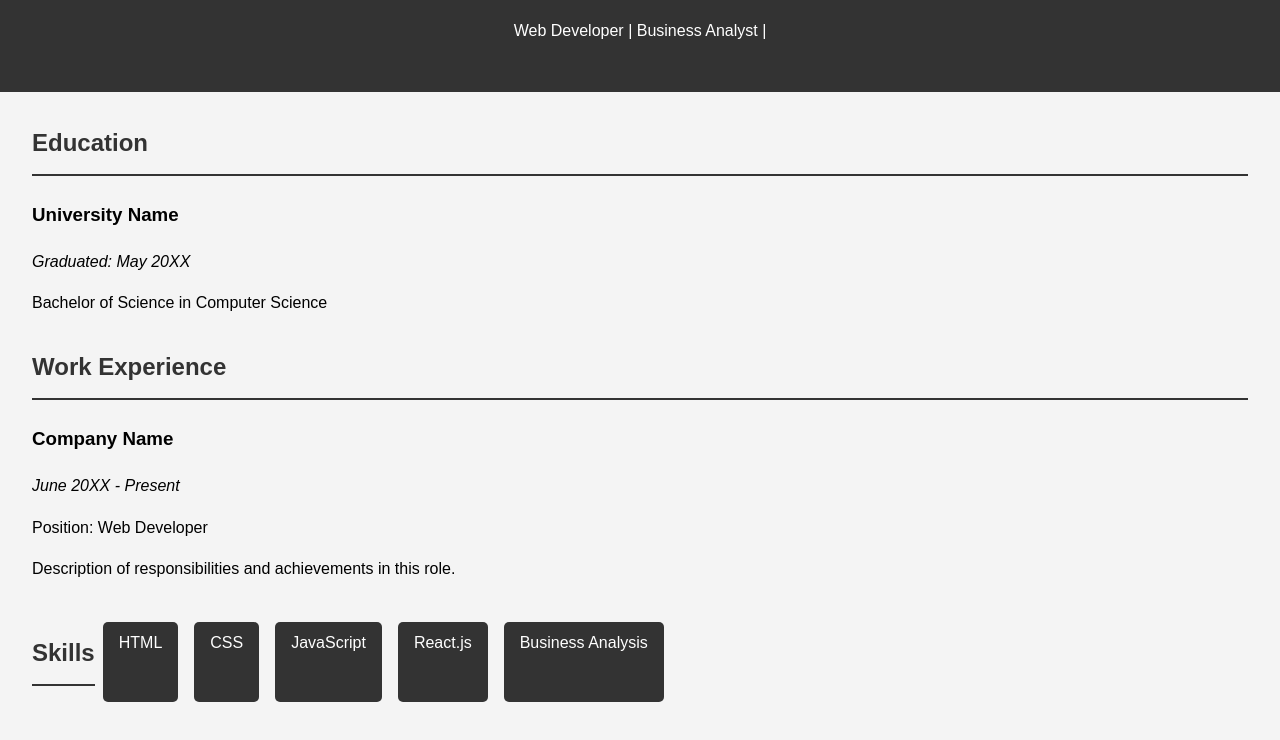
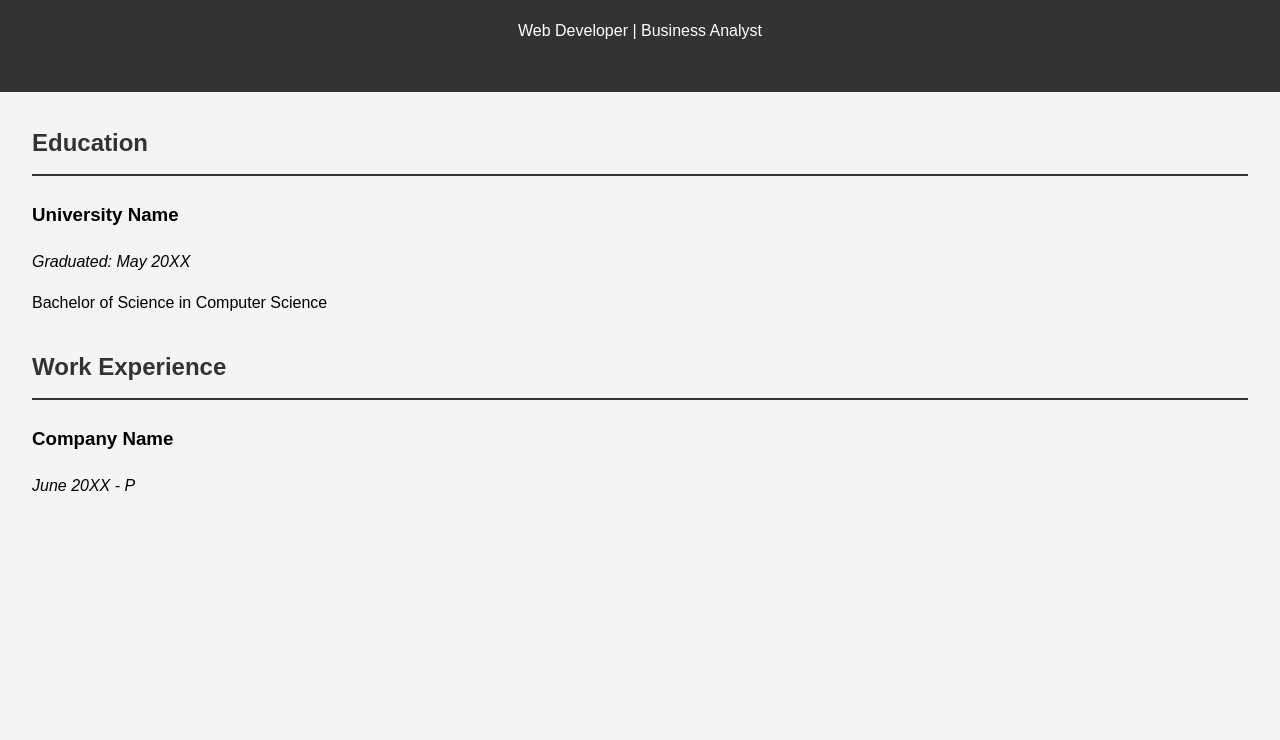
Before and after one commit to AnmLopes/anmLopes.github.io, a plain HTML site: page MyPage.html in a window 1280 px wide. Shown: the part 108-848 px from the top of the page. After the commit the page ends 800 px from the top, so only its background shows below. Drawn offline with Linux system fonts and the light colour scheme.

Commit message:
Update MyPage.html

```diff
--- a/MyPage.html
+++ b/MyPage.html
@@ -70,7 +70,7 @@
 
   <header>
     <h1>Your Name</h1>
-    <p>Web Developer | Business Analyst | </p>
+    <p>Web Developer | Business Analyst</p>
   </header>
 
   <section>
@@ -90,23 +90,4 @@
       <ul>
         <li>
           <h3>Company Name</h3>
-          <p class="date">June 20XX - Present</p>
-          <p>Position: Web Developer</p>
-          <p>Description of responsibilities and achievements in this role.</p>
-        </li>
-      </ul>
-    </div>
-
-    <div class="skills">
-      <h2 class="section-title">Skills</h2>
-      <div class="skill">HTML</div>
-      <div class="skill">CSS</div>
-      <div class="skill">JavaScript</div>
-      <div class="skill">React.js</div>
-      <div class="skill">Business Analysis</div>
-      <!-- Add more skills as needed -->
-    </div>
-  </section>
-
-</body>
-</html>
+          <p class="date">June 20XX - P
```
